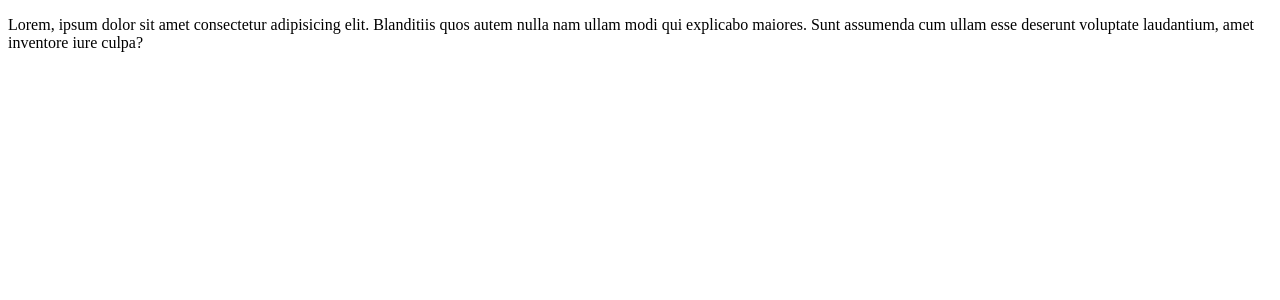
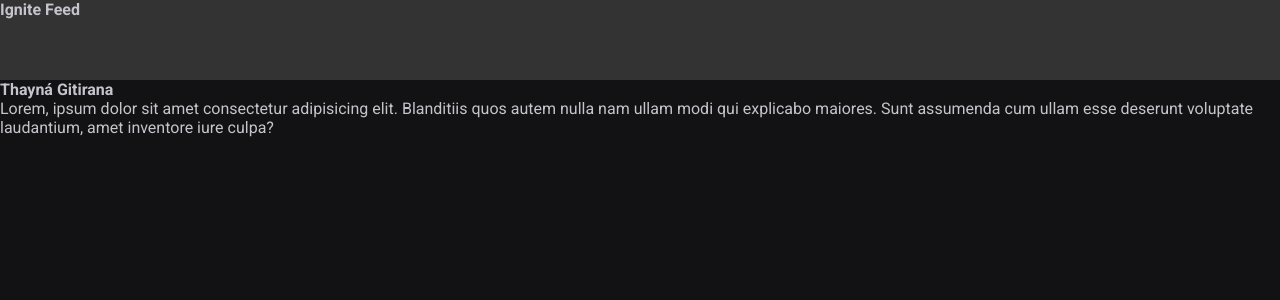
Before and after one commit to gitirana/ignite-feed, a React (Vite) app: page / in a window 1280 px wide. Shown: the top 300 px of the page. Built offline with nearby package versions, Linux system fonts and the light colour scheme.

Commit message:
creating global styles

```diff
--- a/index.html
+++ b/index.html
@@ -2,8 +2,18 @@
 <html lang="en">
   <head>
     <meta charset="UTF-8" />
+
+    <link rel="preconnect" href="https://fonts.googleapis.com" />
+    <link rel="preconnect" href="https://fonts.gstatic.com" crossorigin />
+
     <link rel="icon" type="image/svg+xml" href="/vite.svg" />
     <meta name="viewport" content="width=device-width, initial-scale=1.0" />
+
+    <link
+      href="https://fonts.googleapis.com/css2?family=Roboto:wght@400;700&display=swap"
+      rel="stylesheet"
+    />
+
     <title>Vite + React</title>
   </head>
   <body>
--- a/src/App.jsx
+++ b/src/App.jsx
@@ -1,11 +1,15 @@
-import { Post } from './Post'
+import { Post } from "./Post";
+import { Header } from "./components/Header";
+import "./global.css";
 
 export function App() {
   return (
     <div>
-      < Post
+      <Header />
+      <Post
         author="Thayná Gitirana"
-        content="Lorem, ipsum dolor sit amet consectetur adipisicing elit. Blanditiis quos autem nulla nam ullam modi qui explicabo maiores. Sunt assumenda cum ullam esse deserunt voluptate laudantium, amet inventore iure culpa?"/>
+        content="Lorem, ipsum dolor sit amet consectetur adipisicing elit. Blanditiis quos autem nulla nam ullam modi qui explicabo maiores. Sunt assumenda cum ullam esse deserunt voluptate laudantium, amet inventore iure culpa?"
+      />
     </div>
-  )
+  );
 }
--- a/src/Post.jsx
+++ b/src/Post.jsx
@@ -1,3 +1,8 @@
 export function Post(props) {
-  return <p>{props.content}</p>
+  return (
+    <div>
+      <strong>{props.author}</strong>
+      <p>{props.content}</p>
+    </div>
+  );
 }
--- /dev/null
+++ b/src/components/Header.jsx
@@ -0,0 +1,9 @@
+import styles from "./Header.module.css";
+
+export function Header() {
+  return (
+    <header className={styles.header}>
+      <strong>Ignite Feed</strong>
+    </header>
+  );
+}
--- /dev/null
+++ b/src/components/Header.module.css
@@ -0,0 +1,4 @@
+.header {
+  background: #333;
+  height: 80px;
+}
--- /dev/null
+++ b/src/global.css
@@ -0,0 +1,36 @@
+:root {
+  --red-danger: #f75a68;
+  --green: #00875f;
+  --green-light: #00b37e;
+
+  --gray-900: #121214;
+  --gray-800: #202024;
+  --gray-700: #29292e;
+  --gray-600: #323238;
+  --gray-500: #7c7c8a;
+  --gray-400: #8d8d99;
+  --gray-300: #c4c4cc;
+  --gray-100: #e1e1e6;
+  --white: #ffffff;
+}
+
+* {
+  margin: 0;
+  padding: 0;
+  box-sizing: border-box;
+}
+
+body {
+  background: var(--gray-900);
+  color: var(--gray-300);
+  -webkit-font-smoothing: antialiased;
+}
+
+body,
+input,
+textarea,
+button {
+  font-family: "Roboto", sans-serif;
+  font-weight: 400;
+  font-size: 1rem;
+}
```
